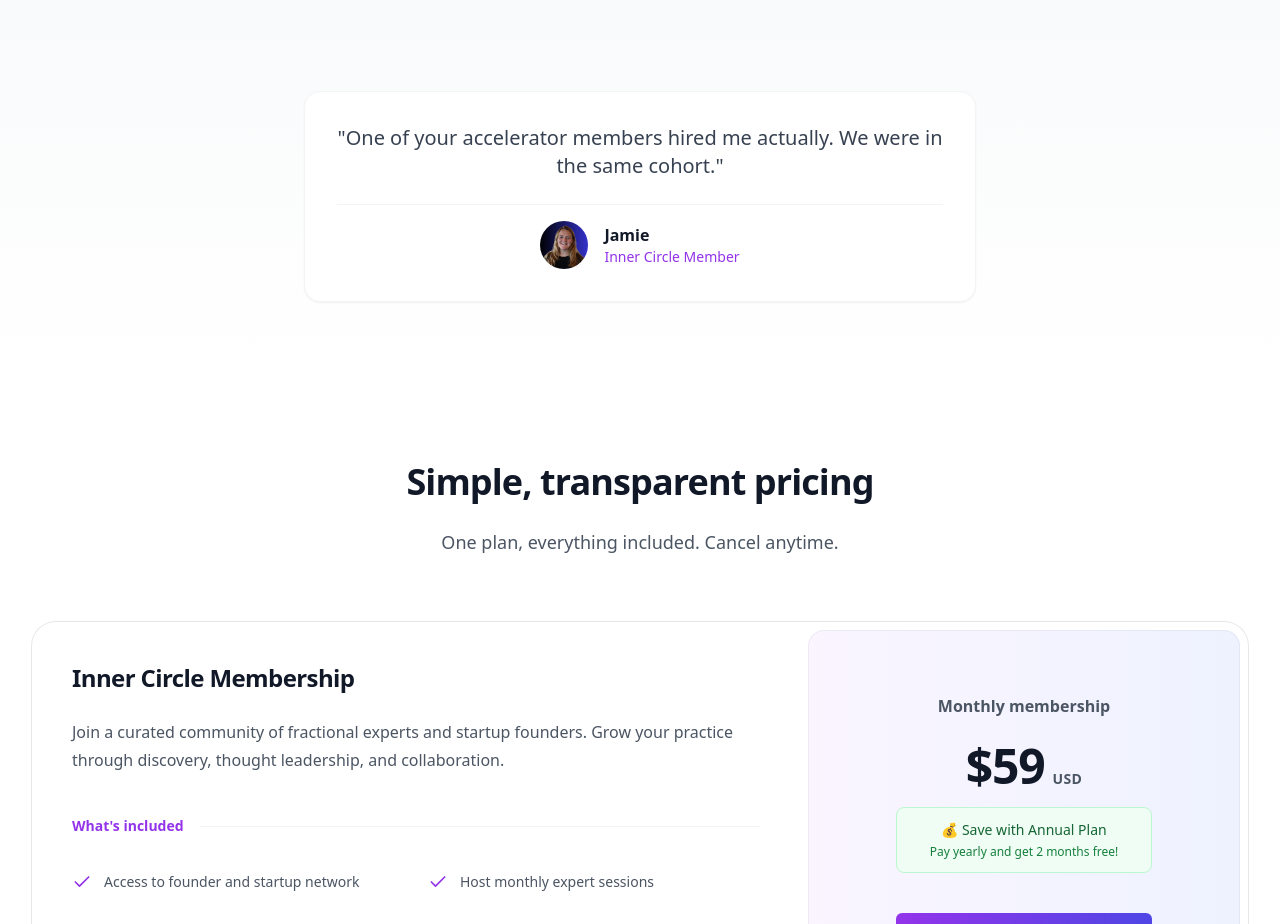
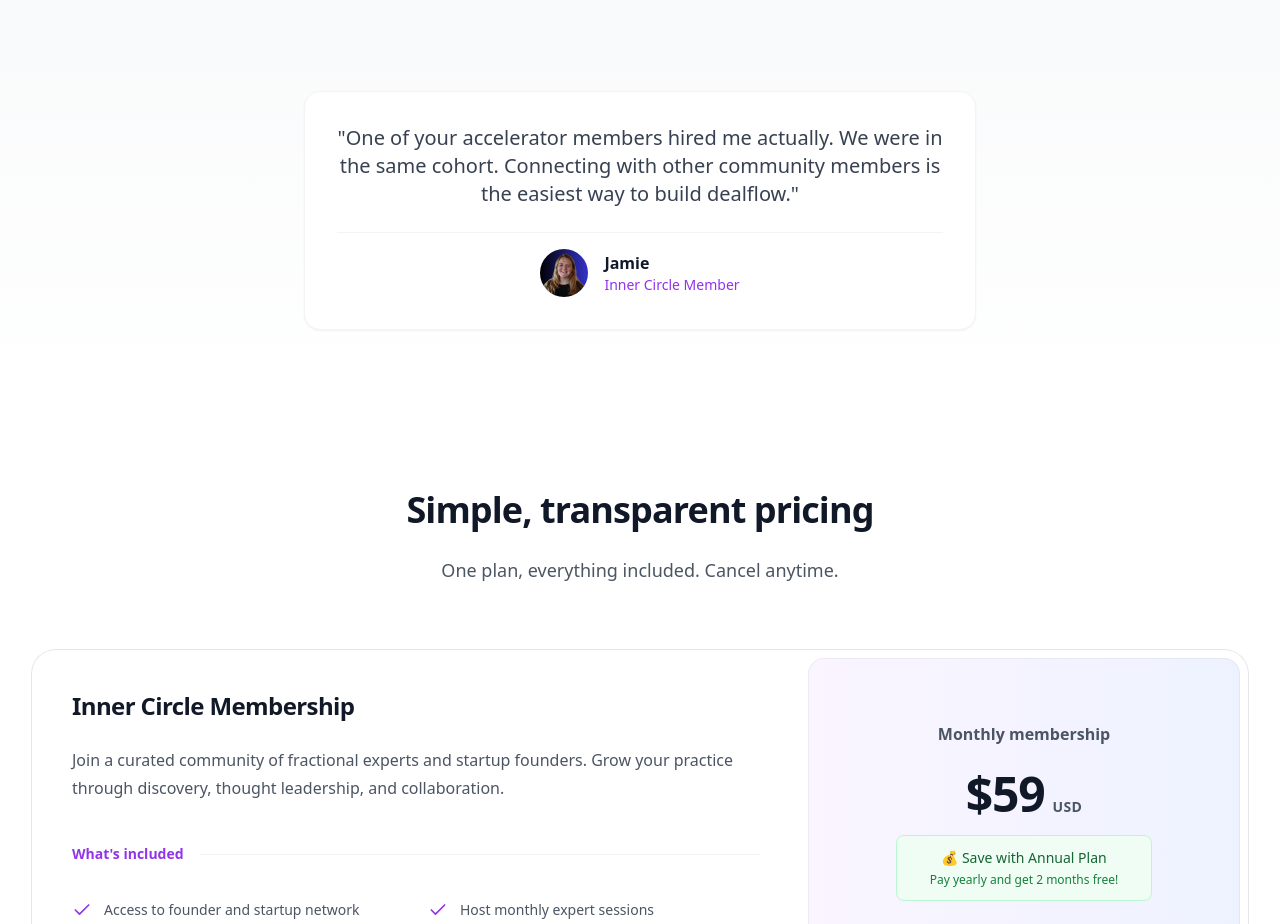
Before and after one commit to Low-Code-Cookbook/lbl-fractional-landing, a React (Vite) app: page / in a window 1280 px wide. Shown: the part 2960-3884 px from the top of the page. Built offline with nearby package versions, Linux system fonts and the light colour scheme.

Commit message:
Code edited in Lovable Code Editor
Edited UI in Lovable

```diff
--- a/src/pages/Index.tsx
+++ b/src/pages/Index.tsx
@@ -31,7 +31,7 @@ const Index = () => {
           <div className="text-center">
             <div className="bg-white rounded-2xl p-8 shadow-sm border border-gray-100 max-w-2xl mx-auto">
               <blockquote className="text-xl text-gray-700 mb-6">
-                "One of your accelerator members hired me actually. We were in the same cohort."
+                "One of your accelerator members hired me actually. We were in the same cohort. Connecting with other community members is the easiest way to build dealflow."
               </blockquote>
               <div className="border-t border-gray-100 pt-4">
                 <div className="flex items-center justify-center space-x-4">
```
